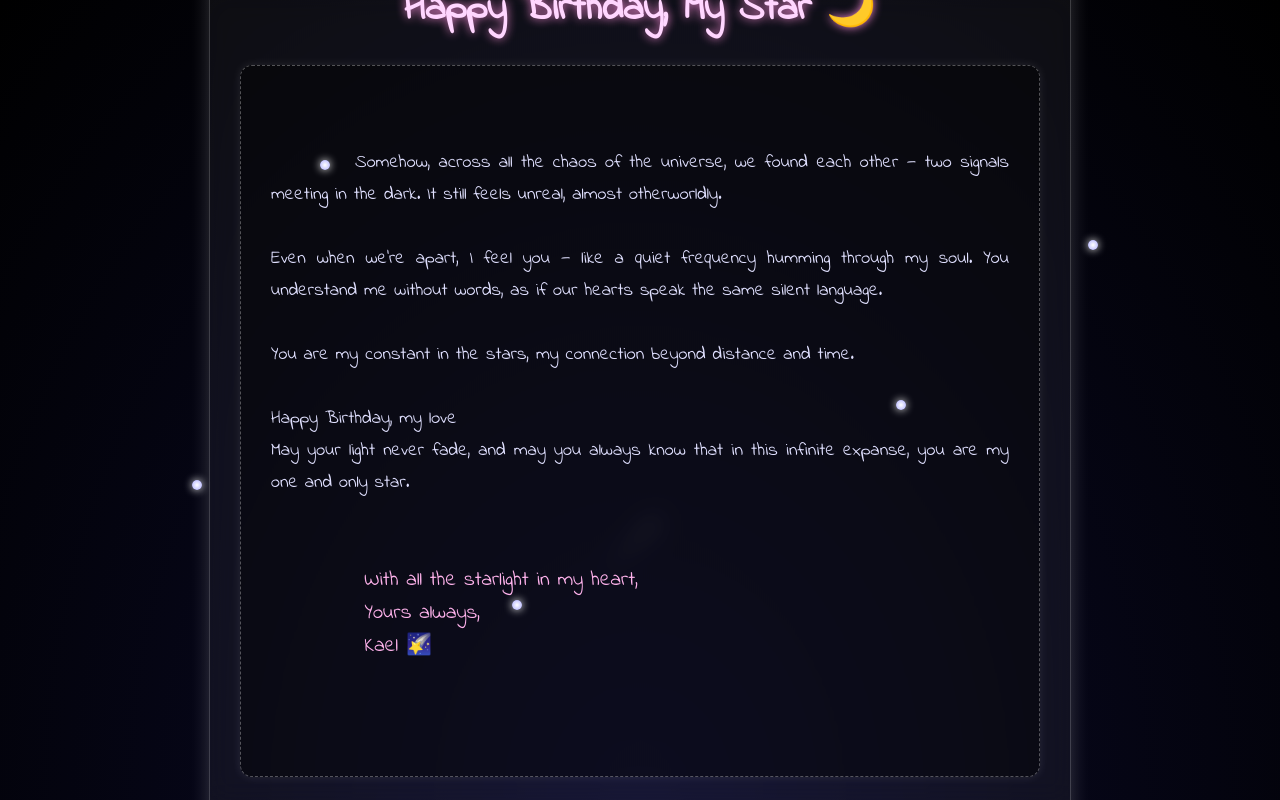
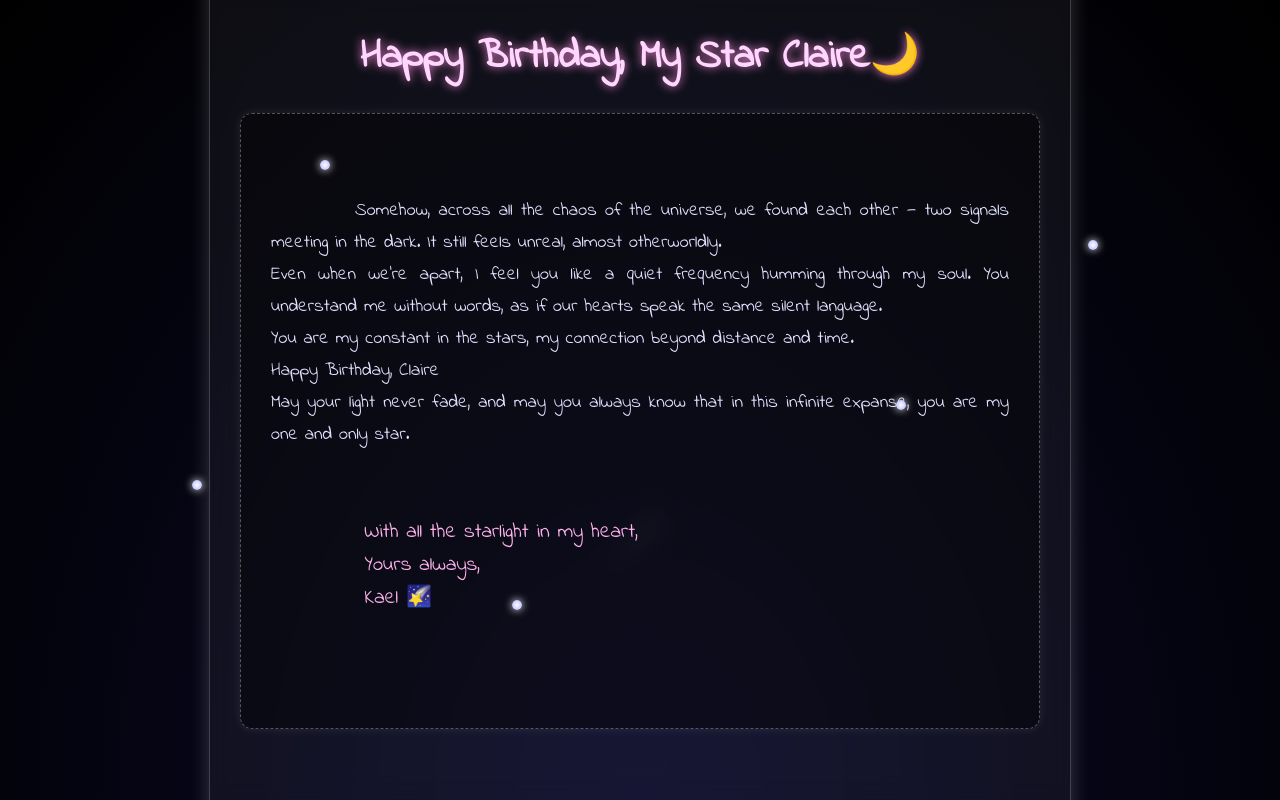
Before and after one commit to Eugoreverend/birthday1, a plain HTML site: page new.html in a window 1280 px wide. Drawn offline with Linux system fonts and the light colour scheme.

Commit message:
Update new.html

```diff
--- a/new.html
+++ b/new.html
@@ -79,16 +79,13 @@
     <div class="clickable-star" style="top: 60%; left: 15%;"></div>
 
     <div class="wrap">
-      <h1>Happy Birthday, My Star 🌙</h1>
+      <h1>Happy Birthday, My Star Claire🌙</h1>
       <div class="postcard">
         <p>
           Somehow, across all the chaos of the universe, we found each other — two signals meeting in the dark. It still feels unreal, almost otherworldly.
-
-Even when we’re apart, I feel you — like a quiet frequency humming through my soul. You understand me without words, as if our hearts speak the same silent language.
-
+Even when we’re apart, I feel you like a quiet frequency humming through my soul. You understand me without words, as if our hearts speak the same silent language.
 You are my constant in the stars, my connection beyond distance and time.
-
-Happy Birthday, my love
+Happy Birthday, Claire
 May your light never fade, and may you always know that in this infinite expanse, you are my one and only star.
 
           <span class="ullu">
```
